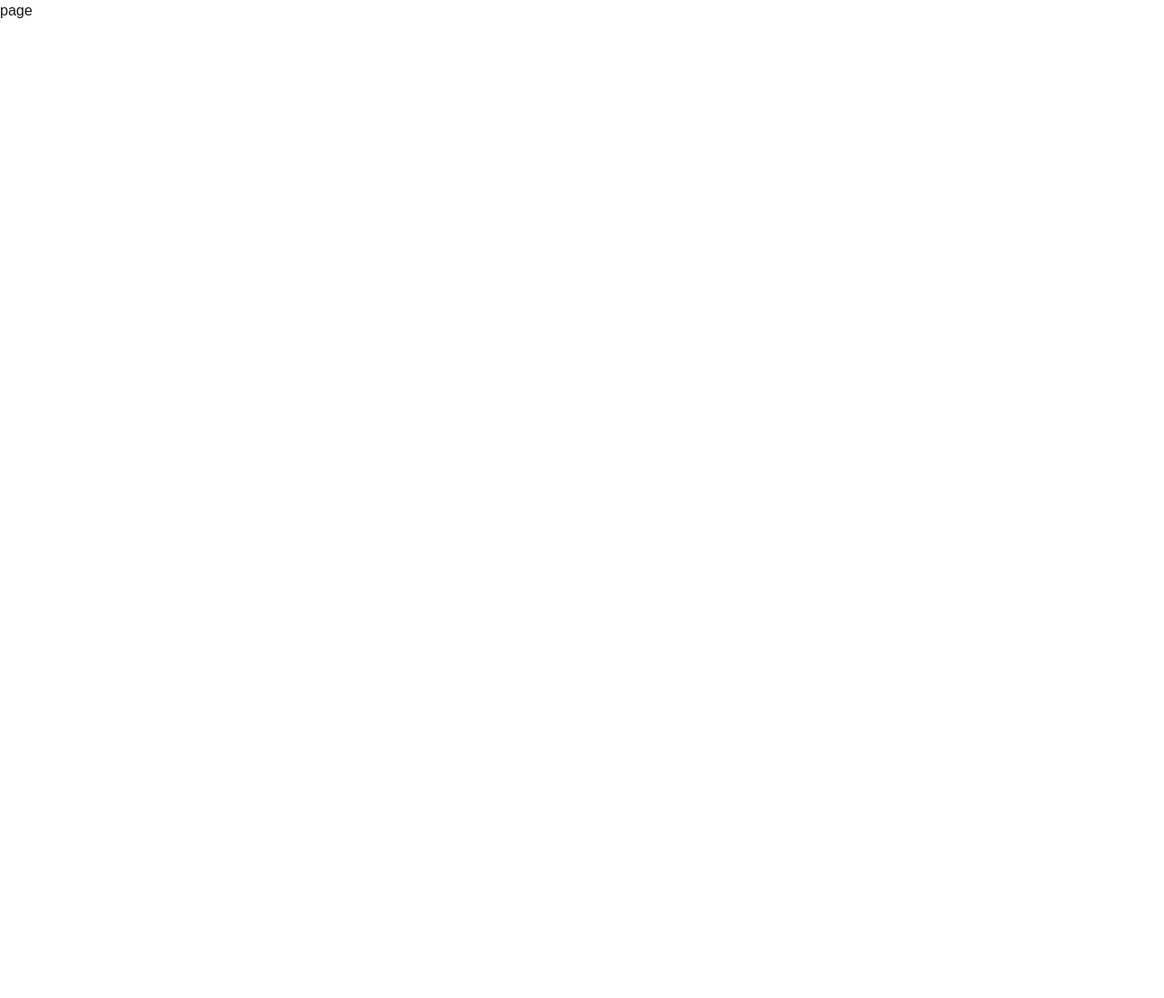
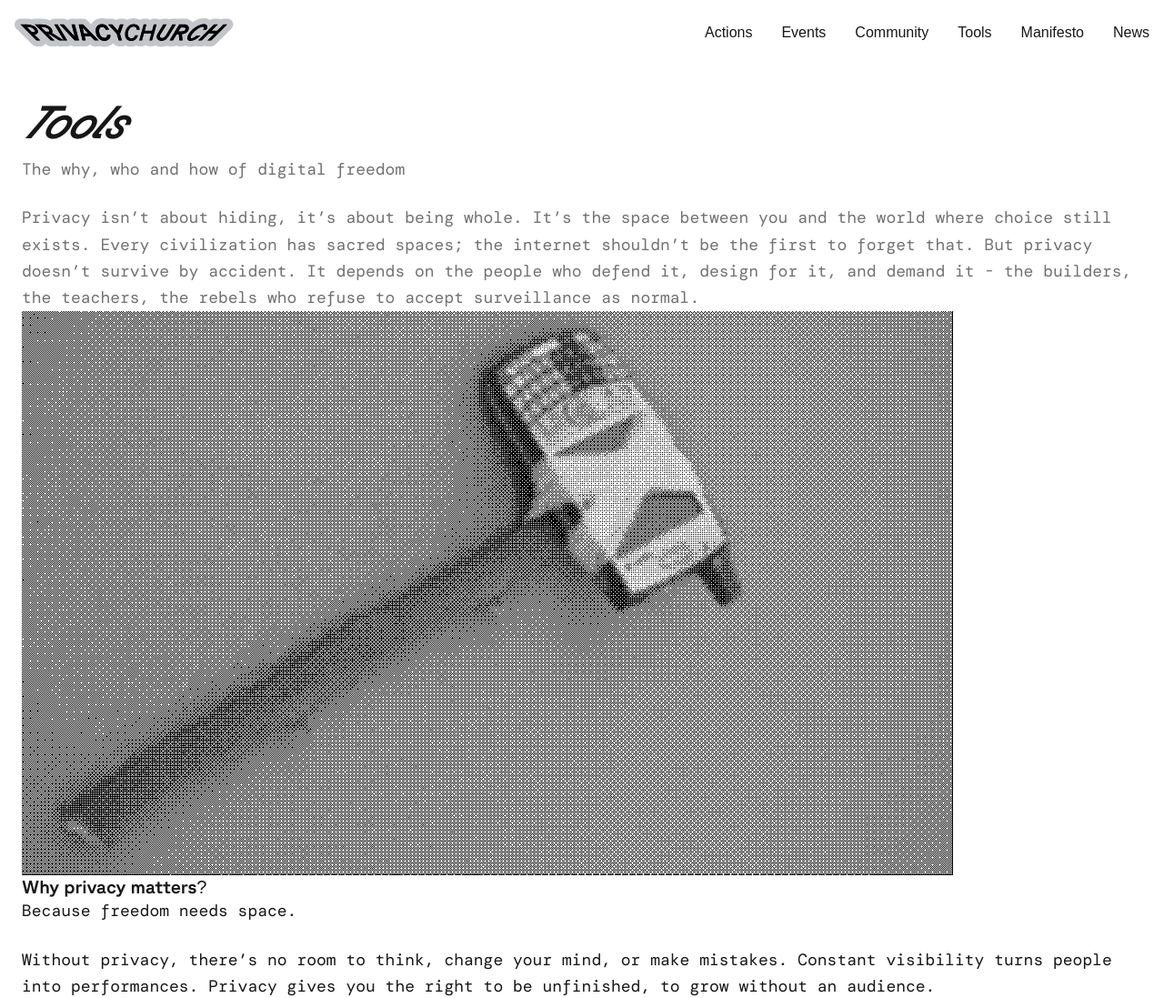
Before and after one commit to JordanGallant/privacy-church, a Next.js app: page /manifesto in a window 1280 px wide. Shown: the top 1097 px of the page at 91% size. Before the commit the page ends 800 px from the top, so only its background shows below. Built offline with nearby package versions, Linux system fonts and the light colour scheme.

Commit message:
text-manifesto

```diff
--- a/app/_components/nav.tsx
+++ b/app/_components/nav.tsx
@@ -24,7 +24,7 @@ export default function Navbar({ hideLogo = false, onMenuToggle }: NavbarProps)
       <nav className="relative flex items-center justify-between px-4 py-5 z-[110]">
         {hideLogo ? (
           <div className="flex-1 text-center">
-            <span className="text-base font-medium">hello stranger</span>
+            <span className="text-xl font-[family-name:var(--font-gt-planar-straight)] leading-tight">Hello, stranger</span>
           </div>
         ) : (
           <div className="flex items-center">
--- a/app/manifesto/page.tsx
+++ b/app/manifesto/page.tsx
@@ -1,7 +1,66 @@
 import React from 'react'
+import Navbar from '../_components/nav'
 
 export default function ManifestoPage() {
   return (
-    <div>page</div>
+    <>
+    <Navbar/>
+    <div className="px-6 my-8">
+    <h1 className="text-5xl italic font-bold mb-2 leading-tight font-[family-name:var(--font-gt-planar-head)]">
+        Tools
+    </h1>
+    <p
+          className="text-base md:text-lg leading-relaxed font-[family-name:var(--font-dm-mono)]"
+          style={{ color: "#717171" }}
+        >
+          The why, who and how of digital freedom
+        </p>
+        <br/>
+
+         <p
+          className="text-base  md:text-lg leading-relaxed font-[family-name:var(--font-dm-mono)]"
+          style={{ color: "#717171" }}
+        >
+          Privacy isn’t about hiding, it’s about being whole. It’s the space between you and the world where choice still exists. Every civilization has sacred spaces; the internet shouldn’t be the first to forget that. But privacy doesn’t survive by accident. It depends on the people who defend it, design for it, and demand it - the builders, the teachers, the rebels who refuse to accept surveillance as normal.
+        </p>
+
+        <img src = "/assets/tool.png"/>
+
+        <h2 className="text-xl font-[family-name:var(--font-gt-planar-straight)] leading-tight">Why privacy matters?</h2>
+
+        <p className="text-base  md:text-lg leading-relaxed font-[family-name:var(--font-dm-mono)]">Because freedom needs space. </p>
+        <br></br>
+        <p className="text-base  md:text-lg leading-relaxed font-[family-name:var(--font-dm-mono)]">Without privacy, there’s no room to think, change your mind, or make mistakes. Constant visibility turns people into performances. Privacy gives you the right to be unfinished, to grow without an audience.</p>
+        <br/>
+        <br/>
+        <p>Because power loves data.</p>
+        <br/>
+        <p className="text-base  md:text-lg leading-relaxed font-[family-name:var(--font-dm-mono)]">Surveillance isn’t neutral, - it feeds whoever already has control. Governments, corporations, and algorithms use your information to predict, persuade, and profit. Privacy isn’t about hiding; it’s about limiting their power.</p>
+        <br/>
+        <br/>
+        <p >Because care starts with consent.</p>
+        <br/>
+        <p className="text-base  md:text-lg leading-relaxed font-[family-name:var(--font-dm-mono)]">Privacy is the foundation of trust, between people, between communities, between you and the tools you use. Without consent, even connection becomes extraction. Protecting privacy means choosing relationships that respect boundaries, not break them.</p>
+        <br/>
+        <br/>
+        <p>Who it depends on?</p>
+        <br/>
+        <p className="text-base  md:text-lg leading-relaxed font-[family-name:var(--font-dm-mono)]">You, mostly. Governments say they care, but they’re busy writing new ways to read your DMs. Tech companies pretend to, but their business model is literally “you”.
+            So it's up to you.</p>
+          <br/>
+          <p className="text-base  md:text-lg leading-relaxed font-[family-name:var(--font-dm-mono)]">You don’t need to be a coder or an activist to matter. You just need to start noticing what you give away, and start taking some of it back.</p>
+        <br/>
+        <br/>
+        <p>What to do?</p>
+        <br/>
+        <p className="text-base  md:text-lg leading-relaxed font-[family-name:var(--font-dm-mono)]" >Start where you are: question things, change defaults, confuse the algorithm. The goal isn’t to disappear, it’s to exist freely, unmeasured, unmonetized, slightly mythical.</p>
+        <br/>
+      <p className="text-base  md:text-lg leading-relaxed font-[family-name:var(--font-dm-mono)]">Explore the fundamentals, then jump into the tools you can use.</p>
+      <br/>
+      <p className="text-base  md:text-lg leading-relaxed font-[family-name:var(--font-dm-mono)]">Good luck divas.</p>
+
+
+    </div>
+    </>
   )
 }
--- a/app/tools/page.tsx
+++ b/app/tools/page.tsx
@@ -1,7 +1,24 @@
 import React from 'react'
+import Navbar from '../_components/nav'
 
 export default function ToolsPage() {
   return (
-    <div>Tools</div>
+    <>
+    <Navbar/>
+    <div className="px-6 my-8">
+    <h1 className="text-5xl italic font-bold mb-2 leading-tight font-[family-name:var(--font-gt-planar-head)]">
+        Tools
+    </h1>
+    <p
+          className="text-base md:text-lg leading-relaxed font-[family-name:var(--font-dm-mono)]"
+          style={{ color: "#717171" }}
+        >
+          A to Z’s of digital freedom.
+        </p>
+
+        <img src = "/assets/tool.png"/>
+
+    </div>
+    </>
   )
 }
```
Also changed, not shown: app/_components/modals/picks.tsx (added), public/assets/tool.png (added).
